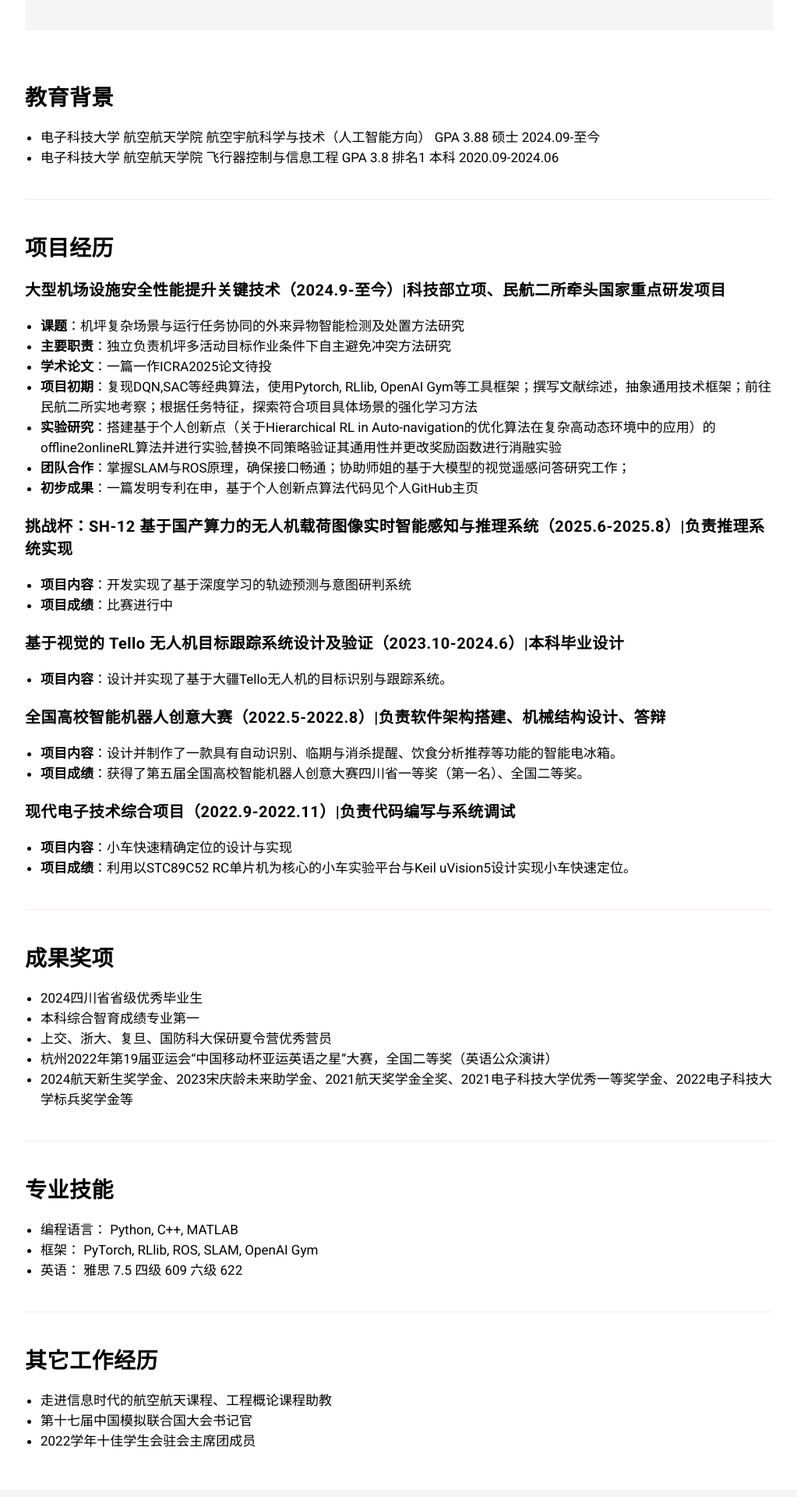
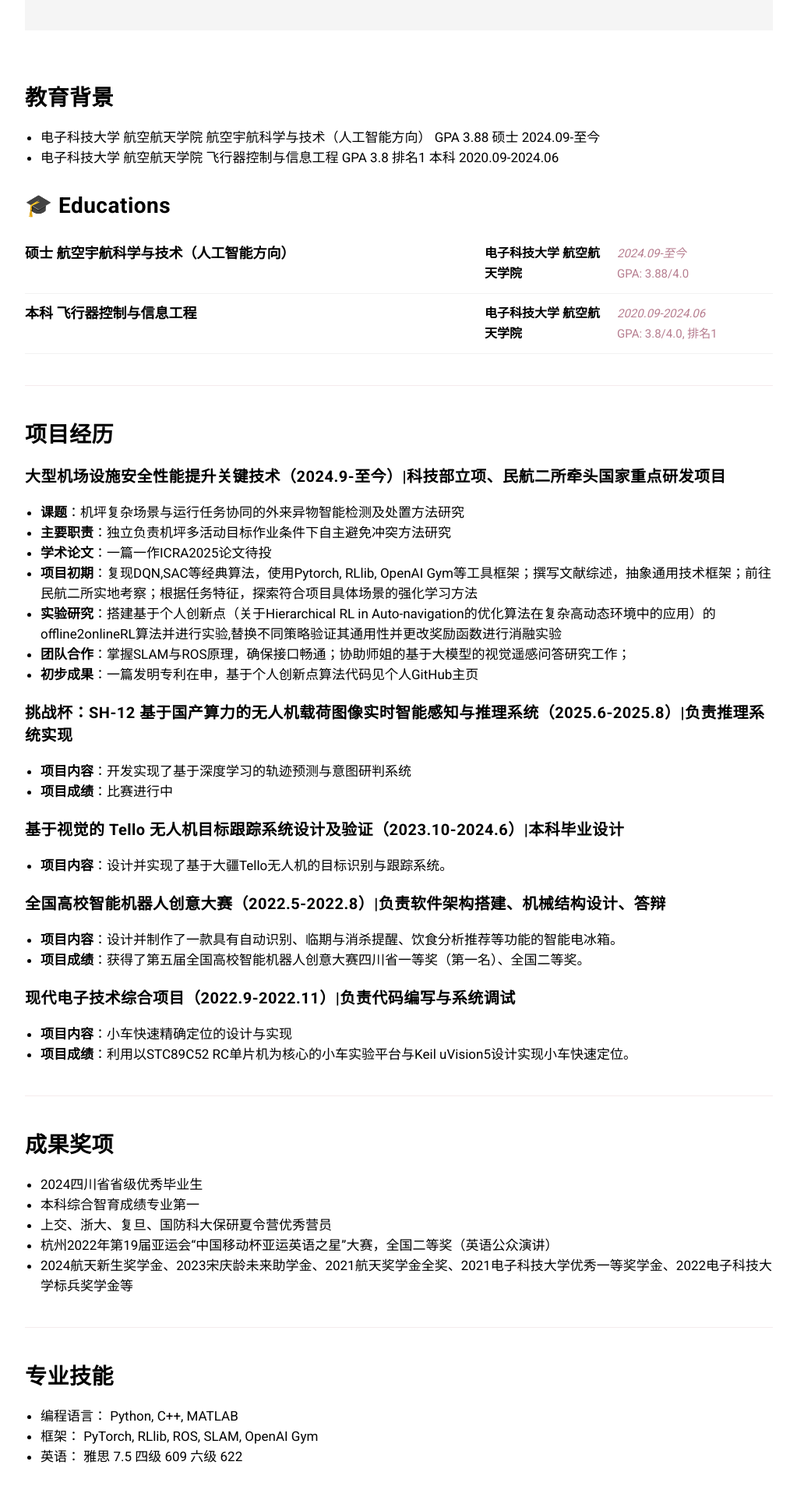
Before and after one commit to ZhangJingru-Ruby/ZhangJingru-Ruby.github.io, a Jekyll site: the page built from _pages/about_in_Chinese.md, in a window 1280 px wide. Shown: the part 638-2558 px from the top of the page at 78% size, without its empty margins (128-1151 px from the left). Built offline with Jekyll 4.4.1, drawn with Linux system fonts in a browser that asks for light colours; nearby versions of some CDN libraries.

Commit message:
education table change

```diff
--- a/_pages/about_in_Chinese.md
+++ b/_pages/about_in_Chinese.md
@@ -28,6 +28,36 @@ permalink: /个人简历/
 
 - 电子科技大学 航空航天学院 航空宇航科学与技术（人工智能方向） 	GPA 3.88        硕士	2024.09-至今
 - 电子科技大学 航空航天学院 飞行器控制与信息工程 	           GPA 3.8 排名1   本科	   2020.09-2024.06
+
+<section class="about-education">
+  <h2>🎓 Educations</h2>
+
+  <div class="edu-row">
+    <div class="edu-degree">
+      <strong> 硕士 航空宇航科学与技术（人工智能方向）</strong>
+    </div>
+    <div class="edu-school">
+      <strong>电子科技大学 航空航天学院</strong>
+    </div>
+    <div class="edu-time">
+      <em>2024.09-至今</em><br>
+      GPA: 3.88/4.0
+    </div>
+  </div>
+
+  <div class="edu-row">
+    <div class="edu-degree">
+      <strong>本科 飞行器控制与信息工程</strong>
+    </div>
+    <div class="edu-school">
+      <strong>电子科技大学 航空航天学院</strong>
+    </div>
+    <div class="edu-time">
+      <em>2020.09-2024.06</em><br>
+      GPA: 3.8/4.0, 排名1
+    </div>
+  </div>
+</section>
 
 ---
 
--- a/_sass/4-layouts/_page.scss
+++ b/_sass/4-layouts/_page.scss
@@ -249,7 +249,7 @@
   .edu-school {
     font-size: 16px;
     font-weight: bold;
-    color: #e16c90; // your signature Ruby Blush 💖
+    color: $black; // your signature Ruby Blush 💖
   }
 
   .edu-time {
```
Also changed, not shown: _pages/about.md (+1 -1 lines).
